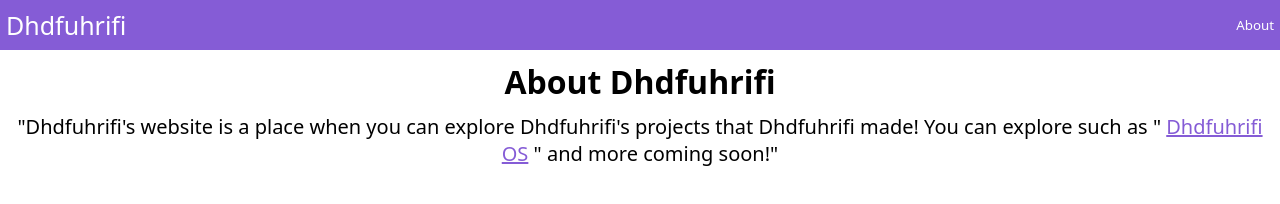
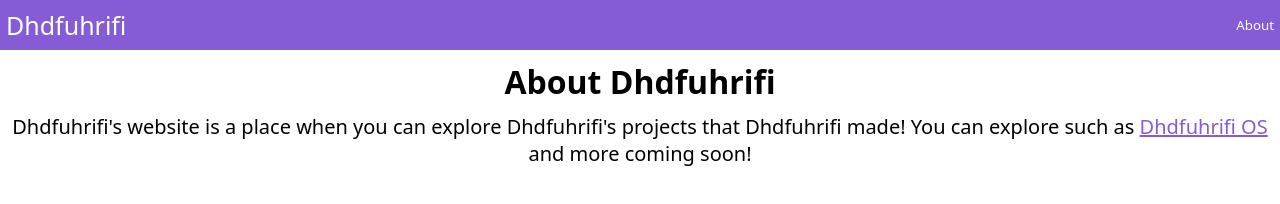
Before and after one commit to Dhdfuhrifi/Dhdfuhrifi.github.io, a plain HTML site: page about.html in a window 1280 px wide. Drawn offline with Linux system fonts and the light colour scheme.

Commit message:
Update about.html

```diff
--- a/about.html
+++ b/about.html
@@ -12,7 +12,7 @@
     <div class="look">
     <h1 class="AboutDhdfuhrifi">About Dhdfuhrifi</h1>
       <p class="text">
-          <span>"Dhdfuhrifi's website is a place when you can explore Dhdfuhrifi's projects that Dhdfuhrifi made! You can explore such as " <a class="link" href="/OS">Dhdfuhrifi OS</a> " and more coming soon!"</span>
+          <span>Dhdfuhrifi's website is a place when you can explore Dhdfuhrifi's projects that Dhdfuhrifi made! You can explore such as <a class="link" href="/OS">Dhdfuhrifi OS</a> and more coming soon!</span>
       </p>
     </div>
 </body>
```
